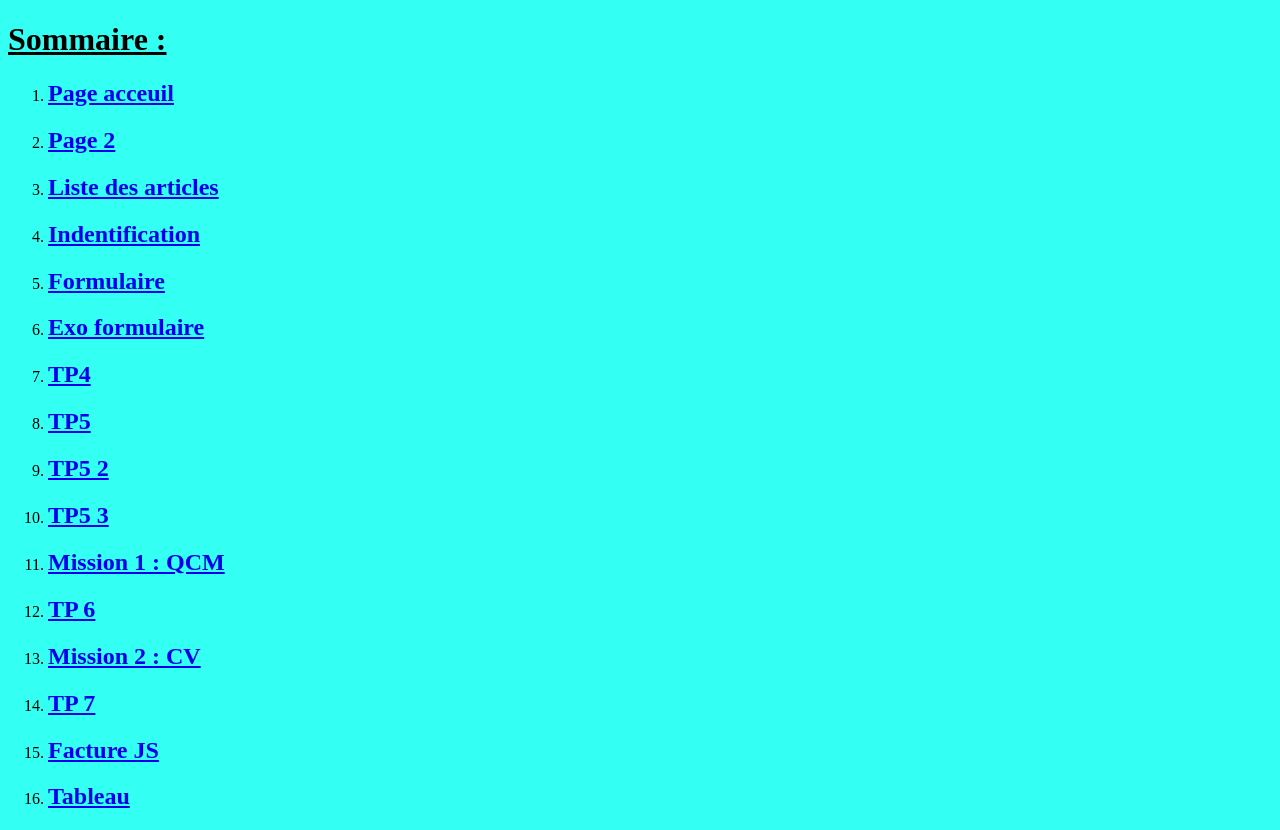
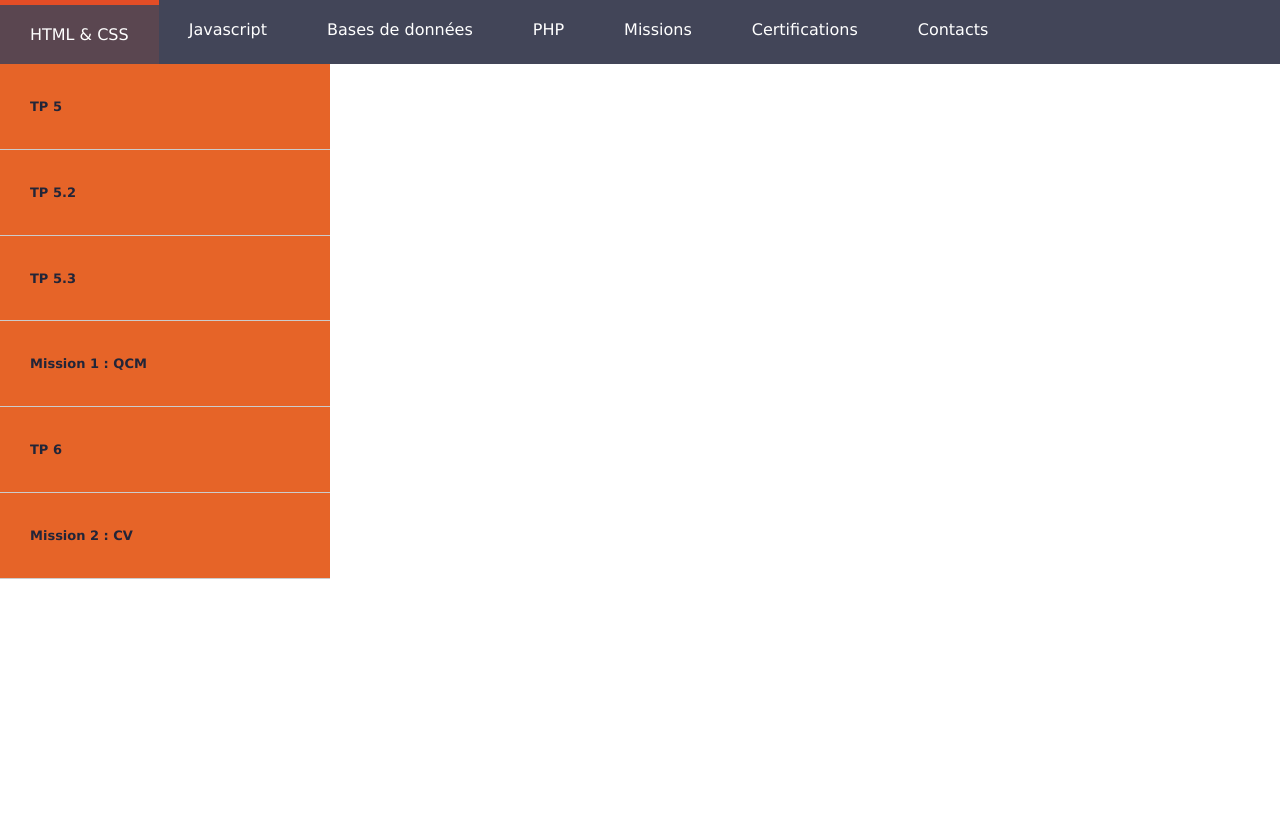
Before and after one commit to sachabayle/BTSDev, a plain HTML site: page index.html in a window 1280 px wide. After the commit the page ends 800 px from the top, so only its background shows below. Drawn offline with Linux system fonts and the light colour scheme.

Commit message:
Update index.html

```diff
--- a/index.html
+++ b/index.html
@@ -1,34 +1,71 @@
+
 <!DOCTYPE html>
 <html>
 <head>
-	<meta charset="utf-8">
+	<title> Menu responsive déroulant HTML / CSS</title>
+    <meta charset="utf-8"
+    ‹meta name="viewport" content="width=device-width, initial-scale=1">
+    <Link rel="stylesheet" href=index_style.css>
 	<meta name="viewport" content="width=device-width, initial-scale=1">
-	<title>Sommaire</title>
+	<title></title>
 </head>
-<body bgcolor="33FFF3">
 
-	<h1><u>Sommaire : </u></h1>
-<ol>
-	<li><h2><a href="Page_Accueil.html"> Page acceuil</a></h2></li>
-	<li><h2><a href="page2.html"> Page 2</a></h2></li>
-	<li><h2><a href="page3.html"> Liste des articles</a></h2></li>
-	<li><h2><a href="identification.html">Indentification</a></h2></li>
-	<li><h2><a href="formulaire.html">Formulaire</a></h2></li>
-	<li><h2><a href="exerciceformulaire.html">Exo formulaire</a></h2></li>
-	<li><h2><a href="TP4/index.html">TP4</a></h2></li>
-	<li><h2><a href="tp5_ex1.html">TP5</a></h2></li>
-	<li><h2><a href="tp5_ex2.html">TP5 2</a></h2></li>
-	<li><h2><a href="tp5_ex3.html">TP5 3</a></h2></li>
-	<li><h2><a href="mission_qcm.html">Mission 1 : QCM</a></h2></li>
-	<li><h2><a href="tp_float.html">TP 6</a></h2></li>
-	<li><h2><a href="CV.html">Mission 2 : CV</a></h2></li>
-	<li><h2><a href="tp7.html">TP 7</a></h2></li>
-	<li><h2><a href="facture.html">Facture JS</a></h2></li>
-	<li><h2><a href="tableau.html">Tableau</a></h2></li>
+<body>
+    <nav>
+       <Label for="menu-mobile" class="menu-mobile">Menu</label>
+       <input type="checkbox" id="menu-mobile" role="button">
+       <ul>
+           <li class="menu-html-CSS"><a href="#">HTML & CSS</a>
+              <ul class=" submenu"s>
+                 <li><h2><a href="https://sachabayle.github.io/BTSDev/tp5_ex1.html"> TP 5 </a> </h2></li>
+                 <li><h2><a href="https://sachabayle.github.io/BTSDev/tp5_ex2.html"> TP 5.2 </a> </h2></li>
+                 <li><h2><a href="https://sachabayle.github.io/BTSDev/tp5_ex3.html"> TP 5.3  </a> </h2></li>
+                 <li><h2><a href="https://sachabayle.github.io/BTSDev/mission_qcm.html"> Mission 1 : QCM  </a> </h2></li>
+                 <li><h2><a href="https://sachabayle.github.io/BTSDev/tp_float.html"> TP 6 </a> </h2></li>
+                 <li><h2><a href="https://sachabayle.github.io/BTSDev/CV.html"> Mission 2 : CV </a> </h2></li>
+              </ul>
+            </li>
+
+            <li class="menu-js"><a href="#">Javascript </a>
+              <ul class="submenu">
+            	<li><h2><a href="https://sachabayle.github.io/BTSDev/facture.html"> Mission 1 : Facture </a> </h2></li>
+            	<li><h2><a href="https://sachabayle.github.io/BTSDev/tableau.html"> Mission 2 : Tableau </a> </h2></li>
+              </ul>
+            </li>
 
 
+            <li class="menu-bases-de-données"><a href="#"> Bases de données</a>
+               <ul class="submenu">
 
-</ol>
+               </ul>
+            </li>
+
+             <li class="menu-PHP"><a href="#">PHP</a>
+               <ul class="submenu">
+
+               </ul>
+            </li>
+
+            <li class="menu-Missions"><a href="#">Missions</a>
+               <ul class="submenu">
+                <li><h2><a href="https://sachabayle.github.io/BTSDev/mission_qcm.html"> Mission 1 : QCM  </a> </h2></li>
+                <li><h2><a href="https://sachabayle.github.io/BTSDev/CV.html"> Mission 2 : CV </a> </h2></li>
+                <li><h2><a href="https://sachabayle.github.io/BTSDev/facture.html"> Mission 3 : Facture </a> </h2></li>
+            	<li><h2><a href="https://sachabayle.github.io/BTSDev/tableau.html"> Mission 4 : Tableau </a> </h2></li>
+               </ul>
+            </li>
+
+            <li class="menu-Certifications "><a href="#">Certifications</a>
+               <ul class="submenu">
+               	<li><h2><a href="#"> Certifications </a> </h2></li>
+               </ul>
+            </li>
+
+       <li class="menu-contact"><a href="#">Contacts</a></li>
+</ul>
+</nav>
+
+<font color="red" face="verdana" size="3em">
 
 
 
```
